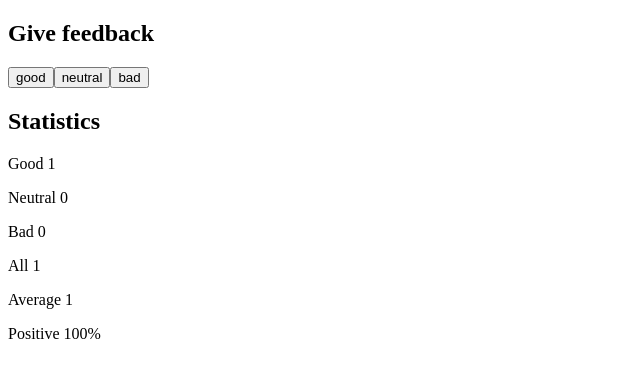
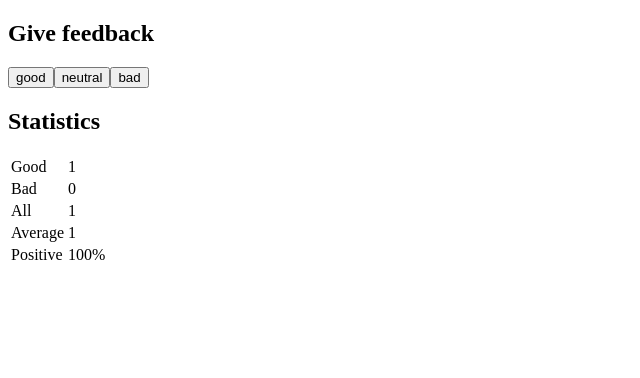
Before and after one commit to Dizzonauro/fullstackopen-2023, a React (Create React App) app in the folder part1/exercises1.6.-1.14/: page / in a window 1280 px wide. Both pictures are taken after a click on the button "good". Shown: the top 378 px of the page, without its empty margins (0-640 px from the left). Built offline with nearby package versions, Linux system fonts and the light colour scheme.

Commit message:
exercise 1.11

```diff
--- a/part1/exercises1.6.-1.14/src/App.js
+++ b/part1/exercises1.6.-1.14/src/App.js
@@ -6,9 +6,10 @@ const Button = ({ text, onClick }) => {
 
 const StatisticsLine = ({ text, value }) => {
   return (
-    <p>
-      {text} {value}
-    </p>
+    <tr>
+      <td>{text}</td>
+      <td>{value}</td>
+    </tr>
   );
 };
 
@@ -50,12 +51,15 @@ const Statistics = ({
         }}
       />
       <h2>Statistics</h2>
-      <StatisticsLine text="Good" value={good} />
-      <StatisticsLine text="Neutral" value={neutral} />
-      <StatisticsLine text="Bad" value={bad} />
-      <StatisticsLine text="All" value={all} />
-      <StatisticsLine text="Average" value={average} />
-      <StatisticsLine text="Positive" value={positive + '%'} />
+      <table>
+        <tbody>
+          <StatisticsLine text="Good" value={good} />
+          <StatisticsLine text="Bad" value={bad} />
+          <StatisticsLine text="All" value={all} />
+          <StatisticsLine text="Average" value={average} />
+          <StatisticsLine text="Positive" value={positive + '%'} />
+        </tbody>
+      </table>
     </div>
   );
 };
```
